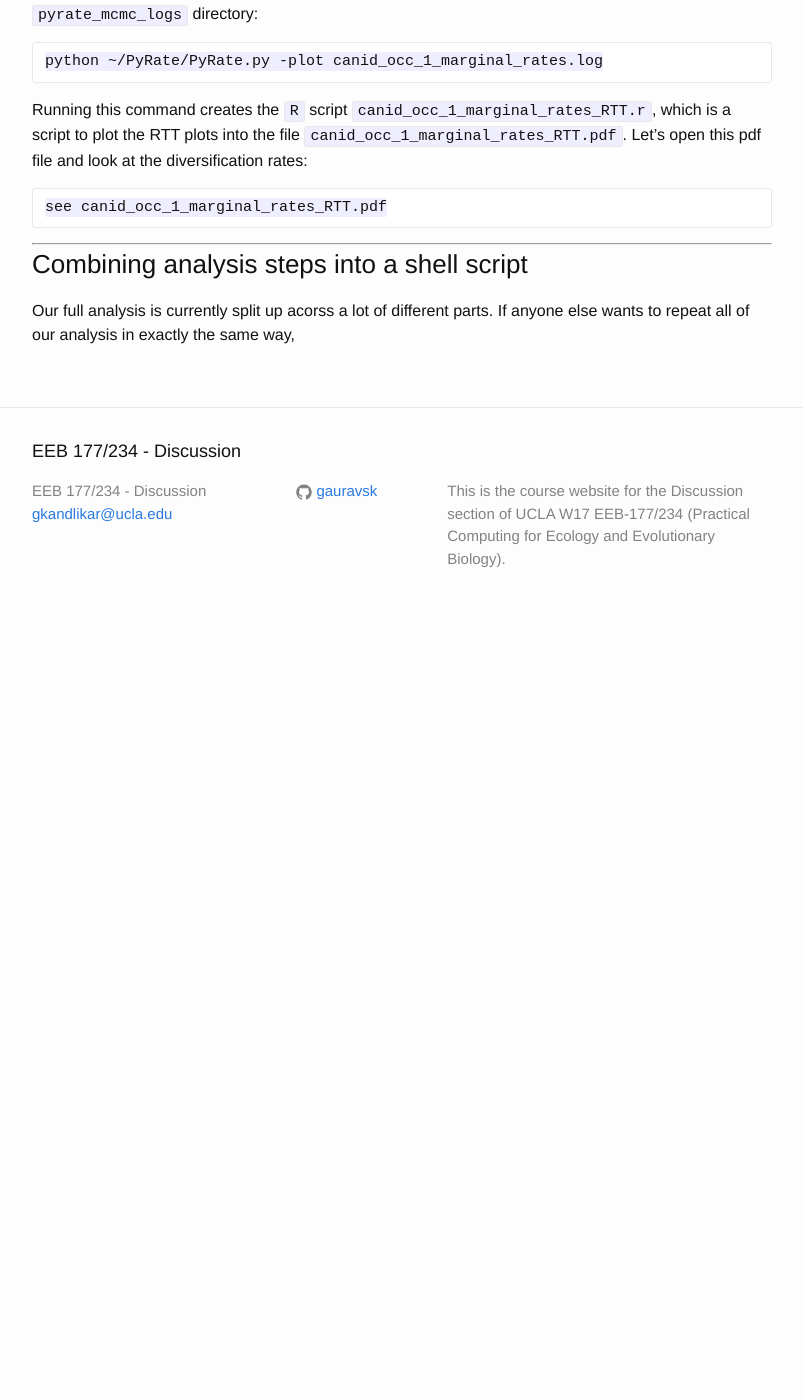
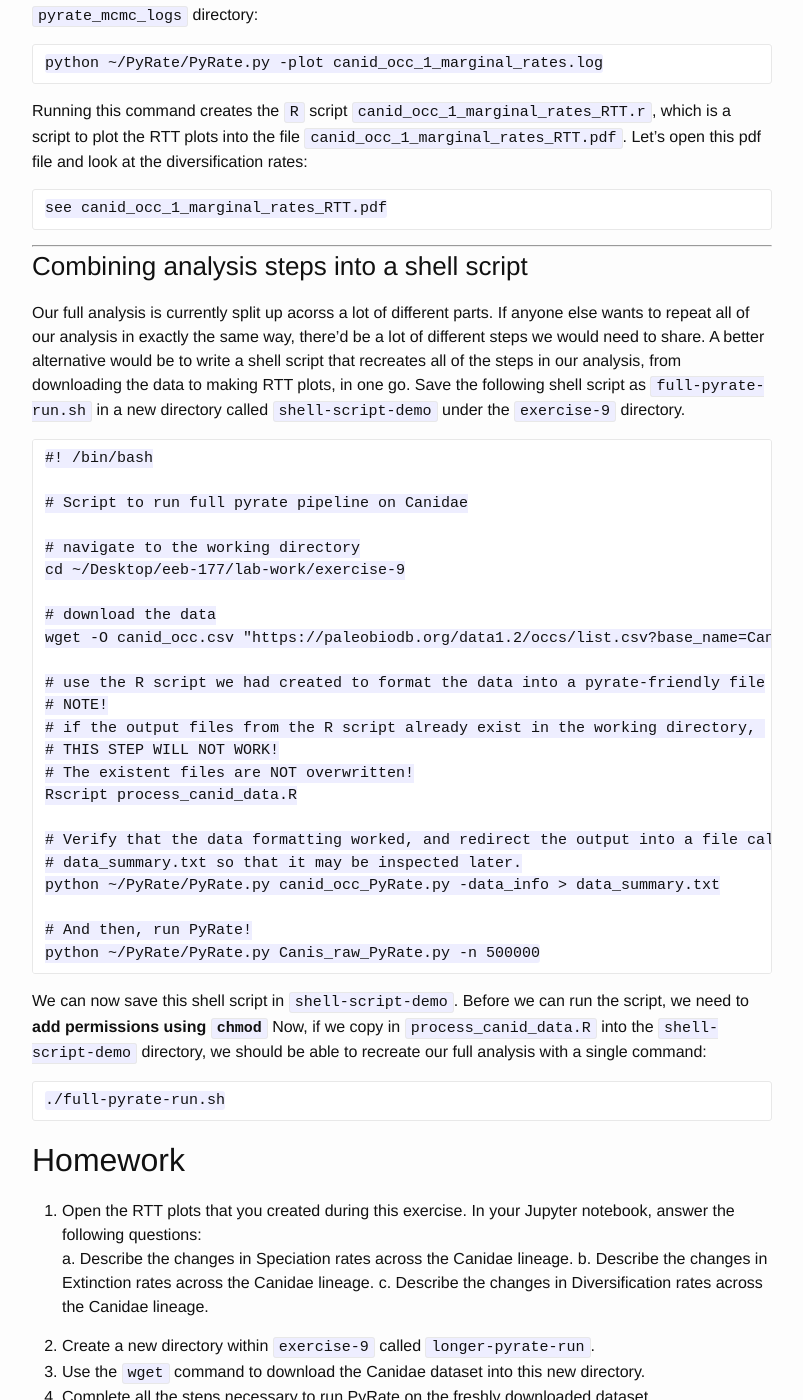
Before and after one commit to michaelalfaro/eeb177-W17.github.io, a Jekyll site: the page built from _posts/2017-03-08-pyrate.markdown, in a window 1280 px wide and 1400 px high, scrolled down 5350 px. Shown: the whole window, without its empty margins (238-1041 px from the left). Built offline with Jekyll 4.4.1, drawn with Linux system fonts in a browser that asks for light colours; before the commit the page ends 5980 px from its top, so only the background shows below that; some of the changed text lies outside the part shown.

Commit message:
lunch draft of pyrate

````diff
--- a/_posts/2017-03-08-pyrate.markdown
+++ b/_posts/2017-03-08-pyrate.markdown
@@ -109,14 +108,14 @@ extract.ages.pbdb(file= "canid_occ.csv",extant_species=extant_dogs)
 
 
 # TO DO:
-# save the file as "process_data.R" in exercise-9
+# save the file as "process_canid_data.R" in exercise-9
 
 # quit rstudio
 ```
 
 **NOTE**: PyRate allows for a lot more sophistication in this step to account for the uncertainty in dating estimates, but we are using a simpler approach in the class. For more information, please refer to the official [PyRate tutorial](https://github.com/dsilvestro/PyRate/blob/master/tutorials/pyrate_tutorial_1.md).
 
-We should now be ready to run PyRate. Let's verify that our R script worked as expected. The `exercise-9` directory should contain two new files, named `canid_occ_PyRate.py` and `canid_occ_TaxonList.txt`. Let's inspect the contents of the freshly created `canid_occ_PyRate.py`. Issue the following commands in the `exercise-9` directory in the terminal:
+We should now be ready to run PyRate. Let's verify that our R script worked as expected. The `exercise-9` directory should contain three new files, named `canid_occ_PyRate.py`, canid_occ.txt`, and `canid_occ_TaxonList.txt`. Let's inspect the contents of the freshly created `canid_occ_PyRate.py`. Issue the following commands in the `exercise-9` directory in the terminal:
 
 ```
 head canid_occ_PyRate.py
@@ -224,4 +223,54 @@ see canid_occ_1_marginal_rates_RTT.pdf
 
 ### Combining analysis steps into a shell script
 
-Our full analysis is currently split up acorss a lot of different parts. If anyone else wants to repeat all of our analysis in exactly the same way,
+Our full analysis is currently split up acorss a lot of different parts. If anyone else wants to repeat all of our analysis in exactly the same way, there'd be a lot of different steps we would need to share. A better alternative would be to write a shell script that recreates all of the steps in our analysis, from downloading the data to making RTT plots, in one go. Save the following shell script as `full-pyrate-run.sh` in a new directory called `shell-script-demo` under the `exercise-9` directory.
+
+```
+#! /bin/bash
+
+# Script to run full pyrate pipeline on Canidae
+
+# navigate to the working directory
+cd ~/Desktop/eeb-177/lab-work/exercise-9
+
+# download the data
+wget -O canid_occ.csv "https://paleobiodb.org/data1.2/occs/list.csv?base_name=Canidae&show=acconly"
+
+# use the R script we had created to format the data into a pyrate-friendly file
+# NOTE!
+# if the output files from the R script already exist in the working directory,
+# THIS STEP WILL NOT WORK!
+# The existent files are NOT overwritten!
+Rscript process_canid_data.R
+
+# Verify that the data formatting worked, and redirect the output into a file called
+# data_summary.txt so that it may be inspected later.
+python ~/PyRate/PyRate.py canid_occ_PyRate.py -data_info > data_summary.txt
+
+# And then, run PyRate!
+python ~/PyRate/PyRate.py Canis_raw_PyRate.py -n 500000
+```
+
+We can now save this shell script in `shell-script-demo`. Before we can run the script, we need to **add permissions using `chmod`** Now, if we copy in `process_canid_data.R` into the `shell-script-demo` directory, we should be able to recreate our full analysis with a single command:
+
+```
+./full-pyrate-run.sh
+```
+
+## Homework
+
+1. Open the RTT plots that you created during this exercise. In your Jupyter notebook, answer the following questions:
+a. Describe the changes in Speciation rates across the Canidae lineage.
+b. Describe the changes in Extinction rates across the Canidae lineage.
+c. Describe the changes in Diversification rates across the Canidae lineage.
+
+2. Create a new directory within `exercise-9` called `longer-pyrate-run`.
+3. Use the `wget` command to download the Canidae dataset into this new directory.
+4. Complete all the steps necessary to run PyRate on the freshly downloaded dataset.
+5. Run PyRate for 2500000 steps. NOTE: I expect this to take ~4 hours to run, so you may want to run it over night.
+6. Create RTT plots for this new run. Do you see anything different about these RTT plots compared to the ones you had made with only 250000 steps in the MCMC chain?
+7. Create a copy of the `full-pyrate-run.sh` in the `longer-pyrate-run` directory. Modify the shell script so that it takes in two input variables:
+a) The link from which to download the raw data;
+b) The length of the PyRate run.
+
+8. Commit and push everything in `longer-pyrate-run`, as well as your jupyter notebook from class, to github.
````
Also changed, not shown: other parts of _posts/2017-03-08-pyrate.markdown (+2 -3 lines).
